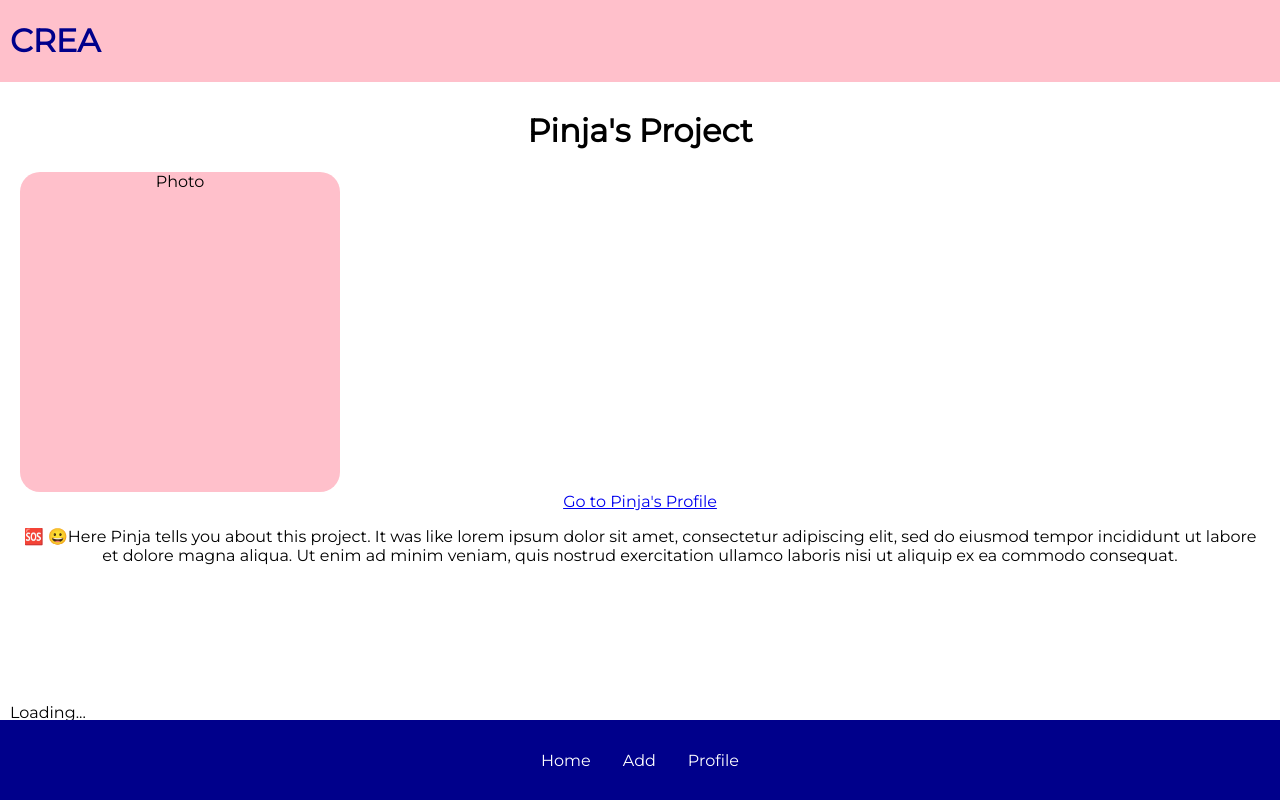
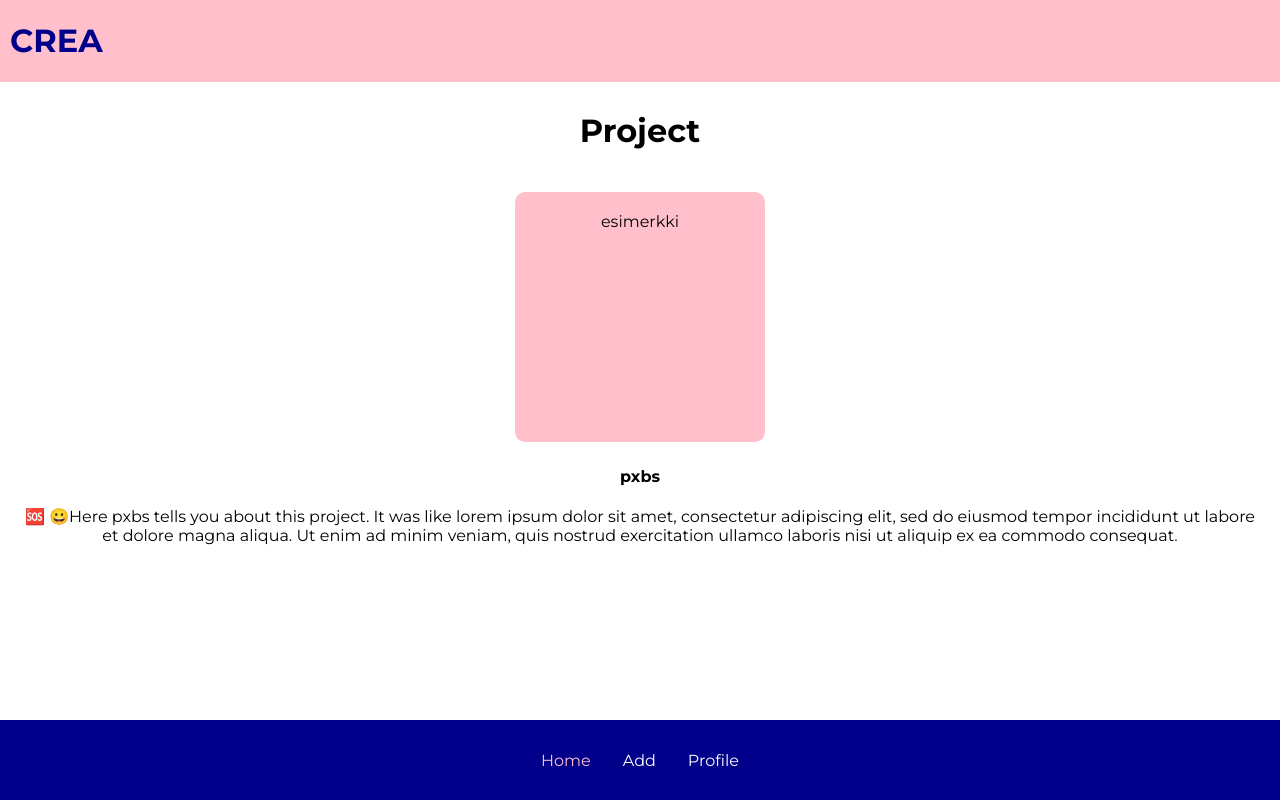
Before and after one commit to katariar/CREA, a React (Create React App) app: page /work in a window 1280 px wide. Built offline with nearby package versions, Linux system fonts and the light colour scheme.

Commit message:
button stylings

```diff
--- a/public/index.html
+++ b/public/index.html
@@ -12,6 +12,8 @@
     <link rel="apple-touch-icon" href="%PUBLIC_URL%/logo192.png" />
     <link rel="preconnect" href="https://fonts.gstatic.com">
 <link href="https://fonts.googleapis.com/css2?family=Montserrat&display=swap" rel="stylesheet">
+<link rel="preconnect" href="https://fonts.gstatic.com">
+<link href="https://fonts.googleapis.com/css2?family=Montserrat:wght@700&display=swap" rel="stylesheet">
     <!--
       manifest.json provides metadata used when your web app is installed on a
       user's mobile device or desktop. See https://developers.google.com/web/fundamentals/web-app-manifest/
@@ -48,7 +50,6 @@
         <h3>CREA</h3>
       </div>
       <p class="page-info">
-        Loading...
       </p>
     </div>
     <!--
--- a/src/components/CategoryButton/CategoryButton.js
+++ b/src/components/CategoryButton/CategoryButton.js
@@ -11,7 +11,12 @@ const CategoryButton = ({category}) => {
 
     return (
         <>
-        <div onClick = {() => handleClick()}> {category}</div>
+        <div style={{
+        backgroundColor: 'pink',
+        margin: '10px',
+        padding: '10px',
+        borderRadius: '20px'
+        }} onClick = {() => handleClick()}> {category}</div>
         {showCategory && (<div   style={{
             display: 'flex',
             flexDirection: 'column',
--- a/src/components/Challenges/ChallegesDone.js
+++ b/src/components/Challenges/ChallegesDone.js
@@ -12,7 +12,12 @@ const ChallegesDone = ({done}) => {
 
     return (
         <>
-        <div onClick ={() => handleClick()}>{done}</div>
+        <div style={{
+        backgroundColor: 'pink',
+        margin: '10px',
+        padding: '10px',
+        borderRadius: '20px'
+        }} onClick ={() => handleClick()}>{done}</div>
         {showDone && (<div style={{
         display: 'flex',
         flexDirection: 'column'
--- a/src/components/Challenges/ChallengesUnfinished.js
+++ b/src/components/Challenges/ChallengesUnfinished.js
@@ -11,7 +11,12 @@ const ChallengesUnfinished = ({unfinished}) => {
     }
     return (
         <>
-        <div onClick = {() => handleClick()}> {unfinished}</div>
+        <div style={{
+        backgroundColor: 'pink',
+        margin: '10px',
+        padding: '10px',
+        borderRadius: '20px'
+        }} onClick = {() => handleClick()}> {unfinished}</div>
         {showUnfinished && (<div style={{
             display: 'flex',
             flexDirection: 'column'
--- a/src/components/DayButton/DayButton.js
+++ b/src/components/DayButton/DayButton.js
@@ -10,16 +10,19 @@ const DayButton = ({day}) => {
 
     return (
         <>
-        <div onClick = {() => handleClick()}> {day}</div>
-        {showDay && (<div   style={{
+        <div style={{
+        backgroundColor: 'pink',
+        margin: '10px',
+        padding: '10px',
+        borderRadius: '20px'
+        }}
+        onClick = {() => handleClick()}> {day}</div>
+        {showDay && (<div style={{
             display: 'flex',
             flexDirection: 'column',
             justifyContent: 'center',
             alignItems: 'center',
-            padding: '5px'
-
-
-
+            padding: '10px',
         }}>{`A Very Good and Useful Tip!`}
        </div>)}
         </>
--- a/src/components/GoButton/GoButton.js
+++ b/src/components/GoButton/GoButton.js
@@ -4,7 +4,6 @@ import { Link } from 'react-router-dom';
 import Day from '../DayButton/DayButton';
 
 const Tips = styled.div `
-background-color: pink;
 border-radius: 20px;
 margin: 20px;
 padding: 20px;
@@ -17,11 +16,15 @@ border-radius: 20px;
 box-shadow: 5px 5px 5px lightgrey;
 
 `
-const Day1 = styled.div `
+/*const Day1 = styled.div `
 padding: 7px;
+background: pink;
+margin-bottom: 5px;
 `
 const Day2 = styled.div `
 padding: 7px;
+background: pink;
+margin-bottom: 5px;
 `
 const Day3 = styled.div `
 padding: 7px;
@@ -31,7 +34,7 @@ padding: 7px;
 `
 const Day5 = styled.div `
 padding: 7px;
-`
+`*/
 
 const GoButton = ({go}) => {
     const [showGo, setShowGo] = useState(false)
@@ -49,18 +52,18 @@ const GoButton = ({go}) => {
         margin: '20px',
         padding: '10px',
         borderRadius: '20px'
-
-        }} onClick = {() => handleClick()}> {go}</div>
+        }}
+onClick = {() => handleClick()}> {go}</div>
         {showGo && (<div style={{ margin: '10px' }}>{`Tips to help your creative process`} <Tips
         initial="hidden"
         animate={showGo ? 'visible' : 'hidden'}
         >
 
-        <Day1><Day day="Day One" /></Day1>
-        <Day2><Day day="Day Two" /></Day2>
-        <Day3><Day day="Day Three" /></Day3>
-        <Day4><Day day="Day Four" /></Day4>
-        <Day5><Day day="Day Five" /></Day5>
+        <Day day="Day One" />
+       <Day day="Day Two" />
+        <Day day="Day Three" />
+        <Day day="Day Four" />
+        <Day day="Day Five" />
 
 
         </Tips>
--- a/src/components/Navbar/NavbarElements.js
+++ b/src/components/Navbar/NavbarElements.js
@@ -22,7 +22,7 @@ export const NavLink = styled(Link) `
     cursor: pointer;
 
     &.active {
-        color: black;
+        color: pink;
     }
 
 `;
--- a/src/components/Navbar/index.js
+++ b/src/components/Navbar/index.js
@@ -16,7 +16,7 @@ const Navbar = () => {
         <NavContainer>
           <Nav>
           <NavMenu>
-              <NavLink to="/" style={{ color: 'white'}}>
+              <NavLink to="/" activeStyle>
                  Home
                  </NavLink>
                       <NavLink to="/add" activeStyle>
--- a/src/pages/feed.js
+++ b/src/pages/feed.js
@@ -11,19 +11,19 @@ margin-top: 70px;
 `
 
 const Content1 = styled.div `
-background-color: lightgrey;
+background-color: pink;
 border-radius: 10px;
 margin: 20px;
 padding: 20px;
 `
 const Content2 = styled.div `
-background-color: lightgrey;
+background-color: pink;
 border-radius: 10px;
 margin: 20px;
 padding: 20px;
 `
 const Content3 = styled.div `
-background-color: lightgrey;
+background-color: pink;
 border-radius: 10px;
 margin: 20px;
 padding: 20px;
--- a/src/pages/index.js
+++ b/src/pages/index.js
@@ -2,12 +2,13 @@ import React  from 'react';
 import CategoryButton from '../components/CategoryButton/CategoryButton';
 import styled from 'styled-components';
 
-const Category1 = styled.div `
+/*const Category1 = styled.div `
 background: pink;
 padding: 20px;
 border-radius: 40px;
 width: 250px;
 margin: 7px;
+
 `
 const Category2 = styled.div `
 background: pink;
@@ -43,7 +44,7 @@ padding: 20px;
 border-radius: 40px;
 width: 250px;
 margin: 7px;
-`
+`*/
 
 const Home = () => {
 
@@ -64,12 +65,12 @@ const Home = () => {
             <h1>Projects</h1>
             <h3 style= {{ margin: '12px'}}>Please choose a theme</h3>
 
-            <Category1><CategoryButton category="Web Design" /></Category1>
-            <Category2><CategoryButton category="Typography" /></Category2>
-            <Category3><CategoryButton category="Logo Design" /></Category3>
-            <Category4><CategoryButton category="Visual Identity" /></Category4>
-            <Category5><CategoryButton category="Illustration" /></Category5>
-            <Category6><CategoryButton category="Visual Effects" /></Category6>
+            <CategoryButton category="Web Design" />
+         <CategoryButton category="Typography" />
+            <CategoryButton category="Logo Design" />
+            <CategoryButton category="Visual Identity" />
+            <CategoryButton category="Illustration" />
+         <CategoryButton category="Visual Effects" />
             <br/>
             <br/>
             <br/>
--- a/src/pages/profile.js
+++ b/src/pages/profile.js
@@ -10,7 +10,7 @@ width: 55px;
 height: 55px;
 text-align: center;
 `
-const Wip = styled.div `
+/*const Wip = styled.div `
 background: pink;
 padding: 20px;
 border-radius: 40px;
@@ -23,7 +23,7 @@ padding: 20px;
 border-radius: 40px;
 width: 250px;
 margin: 7px;
-`
+`*/
 
 const Profile = () => {
     return (
@@ -45,8 +45,8 @@ const Profile = () => {
             </ProfilePic>
             <h2>ratakaaka</h2>
             <p>Tekemätöntä ei saa tekemättömäksi &#x1F31E; &#x1F377; Tultiin tänne vahvistamaan luottamuspulaa &#x1F377; </p>
-            <Wip><Unfinished unfinished="Unfinished Projects" /></Wip>
-            <Finished><Done done="Completed Projects" /></Finished>
+           <Unfinished unfinished="Unfinished Projects" />
+            <Done done="Completed Projects" />
             <br/>
             <br/>
             <br/>
--- a/src/pages/work.js
+++ b/src/pages/work.js
@@ -2,37 +2,41 @@ import React from 'react';
 import {Link} from 'react-router-dom';
 import styled from 'styled-components';
 
-const Container = styled.div `
-display: flex;
-flex-direction: column;
-margin-top: 70px;
-align-items: center;
-justify-content: center;
-text-align: center;
+const ProjectPic = styled.div`
+background-color: pink;
+border-radius: 10px;
+margin: 20px;
 padding: 20px;
-`
-const Projectpic = styled.div `
-background: pink;
-height: 320px;
-width: 320px;
-border-radius: 20px;
+width: 250px;
+height: 250px;
 `
 
-const work = () => {
+
+const Work = () => {
     return (
-        <Container>
-        <div>
-            <h1>Pinja's Project</h1>
-            <Projectpic>Photo</Projectpic><Link to="/participant">Go to Pinja's Profile</Link>
-         <p> &#x1F198; &#x1F600;Here Pinja tells you about this project. It was like lorem ipsum dolor sit amet, consectetur adipiscing elit, sed do eiusmod tempor incididunt ut labore et dolore magna aliqua. Ut enim ad minim veniam, quis nostrud exercitation ullamco laboris nisi ut aliquip ex ea commodo consequat.</p>
+
+        <div style={{
+            display: 'flex',
+            justifyContent: 'center',
+            flexDirection: 'column',
+            alignItems: 'center',
+            marginTop: '70px',
+            textAlign: 'center',
+            padding: '20px'
+
+        }}>
+            <h1>Project</h1>
+            <ProjectPic>esimerkki</ProjectPic>
+           <Link to="/participant" style={{ textDecoration: 'none', fontWeight: '700', color: 'black', padding: '5px' }}>pxbs</Link>
+         <p> &#x1F198; &#x1F600;Here pxbs tells you about this project. It was like lorem ipsum dolor sit amet, consectetur adipiscing elit, sed do eiusmod tempor incididunt ut labore et dolore magna aliqua. Ut enim ad minim veniam, quis nostrud exercitation ullamco laboris nisi ut aliquip ex ea commodo consequat.</p>
          <br/>
             <br/>
             <br/>
             <br/>
         </div>
-        </Container>
+
 
     )
 }
 
-export default work
+export default Work
```
